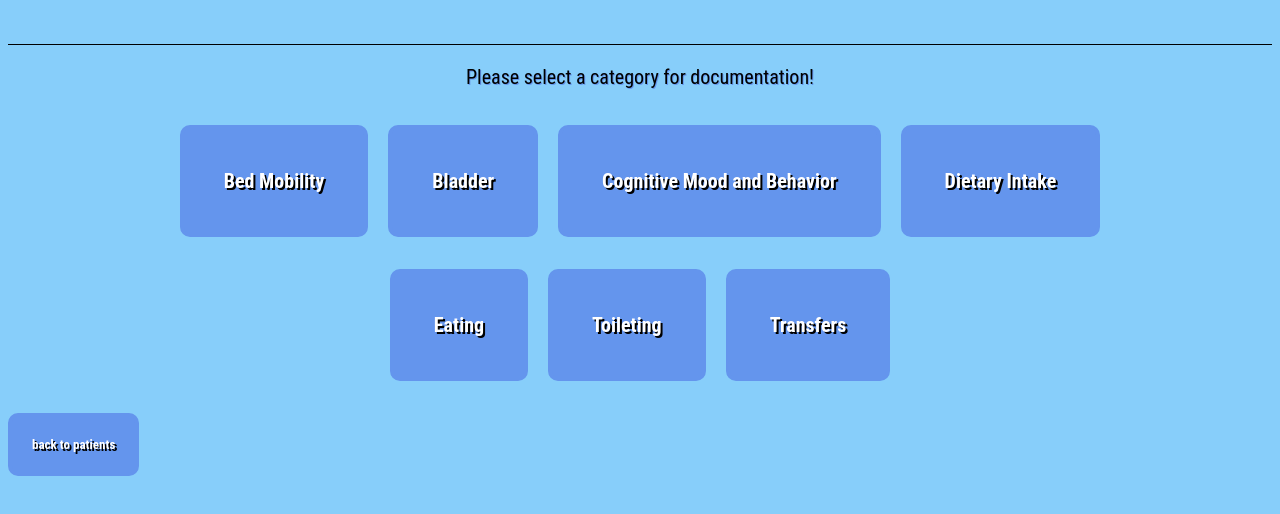
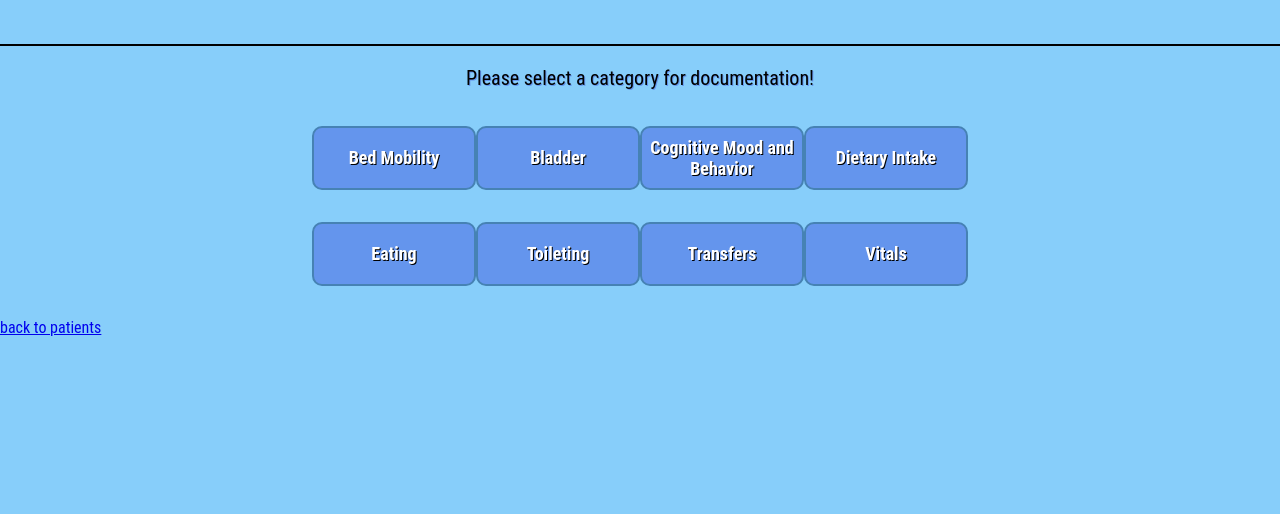
Before and after one commit to Involentary-Pterodacyl/health-assisting, a website built with webpack: page front end/ADL.html in a window 1280 px wide. Shown: the part 132-646 px from the top of the page. Built offline with nearby package versions, Linux system fonts and the light colour scheme.

Commit message:
Changes by 8000496

```diff
--- a/front end/ADL.html
+++ b/front end/ADL.html
@@ -13,16 +13,17 @@
 <p class = "p1"> Please select a category for documentation! </p>
 <section>
 <div style="display: flex; flex-direction: row; align-items: center; justify-content: center;" class="buttons1">
-<p > <a class = "bed" href="BED Mobility.html">Bed Mobility</a>  </p>
-<p > <a class = "bladder" href="BLADDER.html">Bladder</a> </p>
-<p> <a class = "mood" href="COGNITIVE,MOOD,BEHAVIOUR.html">Cognitive Mood and Behavior</a> </p>
-<p> <a class = "diet" href="DIETARY INTAKE.html">Dietary Intake</a> </p>
+<p > <a class = "buttons bed" href="BED Mobility.html">Bed Mobility</a>  </p>
+<p > <a class = "buttons bladder" href="BLADDER.html">Bladder</a> </p>
+<p> <a class = "buttons mood" href="COGNITIVE,MOOD,BEHAVIOUR.html">Cognitive Mood and Behavior</a> </p>
+<p> <a class = "buttons diet" href="DIETARY INTAKE.html">Dietary Intake</a> </p>
 </div>
 
 <div style="display: flex; flex-direction: row; align-items: center; justify-content: center;" class="buttons2">
-<p> <a   class = "eat" href="EATING.html">Eating</a> </p>
-<p> <a class = "toi" href="TOILETING.html">Toileting</a> </p>
-<p> <a class = "tran" href="TRANSFERS.html">Transfers</a> </p>
+<p> <a   class = "buttons eat" href="EATING.html">Eating</a> </p>
+<p> <a class = "buttons toi" href="TOILETING.html">Toileting</a> </p>
+<p> <a class = "buttons tran" href="TRANSFERS.html">Transfers</a> </p>
+<p> <a class = "buttons vita" href="Vital Signs.html">Vitals</a> </p>
 </div>
 
 </section>
--- a/front end/js/css/ADL.css
+++ b/front end/js/css/ADL.css
@@ -1,9 +1,12 @@
+/* General body styling */
 body {
   background-color: #87cefa;
   font-family: "Roboto Condensed", sans-serif;
-
+  margin: 0;
+  padding: 0;
 }
 
+/* Header styling */
 h1 {
   color: cornflowerblue;
   font-optical-sizing: auto;
@@ -16,139 +19,55 @@ h1 {
   font-family: "Roboto Condensed", sans-serif;
 }
 
-hr{
-  height: 1px;
+/* Horizontal rule styling */
+hr {
+  height: 2px;
   background-color: black;
   border: none;
+  margin: 10px auto;
+  width: 100%;
 }
 
-.p1{
+/* Paragraph text styling */
+.p1 {
   text-align: center;
   font-size: 20px;
   color: black;
-  font-family: "Roboto Condensed", sans-serif;
   text-shadow: 1px 1px cornflowerblue;
+  margin-bottom: 20px;
 }
 
-.buttons1{
-display: flex;
-column-gap:20px;
-
-}
-.bed{
-  color:white;
-  text-shadow: 2px 2px black;
-  display: inline-block;
-  padding: 40px;
-  border: 4px solid cornflowerblue ;
-  border-radius: 10px;
-  font-family: "Roboto Condensed", sans-serif;
-  font-size:20px;
-  font-weight: bold;
-  background-color: cornflowerblue;
-  text-decoration: none;
-
-}
-.bladder{
-  color:white;
-  text-shadow: 2px 2px black;
-  display: inline-block;
-  padding: 40px;
-  border: 4px solid cornflowerblue ;
-  border-radius: 10px;
-  font-family: "Roboto Condensed", sans-serif;
-  font-size:20px;
-  font-weight: bold;
-  background-color: cornflowerblue;
-  text-decoration: none;
-
-}
-.mood{
-  color:white;
-  text-shadow: 2px 2px black;
-  display: inline-block;
-  padding: 40px;
-  border: 4px solid cornflowerblue ;
-  border-radius: 10px;
-  font-family: "Roboto Condensed", sans-serif;
-  font-size:20px;
-  font-weight: bold;
-  background-color: cornflowerblue;
-  text-decoration: none;
-}
-.diet{
-  color:white;
-  text-shadow: 2px 2px black;
-  display: inline-block;
-  padding: 40px;
-  border: 4px solid cornflowerblue ;
-  border-radius: 10px;
-  font-family: "Roboto Condensed", sans-serif;
-  font-size:20px;
-  font-weight: bold;
-  background-color: cornflowerblue;
-  text-decoration: none;
+/* Button container styling */
+.button-container {
+  display: flex;
+  flex-wrap: wrap;
+  justify-content: center; /* Align buttons horizontally */
+  gap: 20px; /* Space between buttons */
+  margin: 20px;
 }
 
-
-.buttons2{
+/* Button general styling */
+.buttons {
+  background-color: cornflowerblue;
+  border: 2px solid #4682b4;
+  text-align: center;
+  text-decoration: none;
+  font-size: 18px;
+  width: 160px; /* Fixed width for equal size */
+  height: 60px; /* Fixed height for equal size */
   display: flex;
-  column-gap:20px;
+  align-items: center; /* Center text vertically */
+  justify-content: center; /* Center text horizontally */
+  border-radius: 10px;
+  color: white;
+  text-shadow: 1px 1px black;
+  font-weight: bold;
+  cursor: pointer;
+  transition: background-color 0.3s ease, transform 0.2s ease;
 }
 
-.eat{
-  color:white;
-  text-shadow: 2px 2px black;
-  display: inline-block;
-  padding: 40px;
-  border: 4px solid cornflowerblue ;
-  border-radius: 10px;
-  font-family: "Roboto Condensed", sans-serif;
-  font-size:20px;
-  font-weight: bold;
-  background-color: cornflowerblue;
-  text-decoration: none;
+/* Button hover effect */
+.buttons:hover {
+  background-color: #4682b4;
+  transform: scale(1.05);
 }
-
-.toi{
-  color:white;
-  text-shadow: 2px 2px black;
-  display: inline-block;
-  padding: 40px;
-  border: 4px solid cornflowerblue ;
-  border-radius: 10px;
-  font-family: "Roboto Condensed", sans-serif;
-  font-size:20px;
-  font-weight: bold;
-  background-color: cornflowerblue;
-  text-decoration: none;
-}
-
-.tran{
-  color:white;
-  text-shadow: 2px 2px black;
-  display: inline-block;
-  padding: 40px;
-  border: 4px solid cornflowerblue ;
-  border-radius: 10px;
-  font-family: "Roboto Condensed", sans-serif;
-  font-size:20px;
-  font-weight: bold;
-  background-color: cornflowerblue;
-  text-decoration: none;
-}
-
-
-.pait{
-  color:white;
-  text-shadow: 2px 2px black;
-  display: inline-block;
-  padding: 20px;
-  border: 4px solid cornflowerblue ;
-  border-radius: 10px;
-  font-family: "Roboto Condensed", sans-serif;
-  font-size:13px;
-  font-weight: bold;
-  background-color: cornflowerblue;
-  text-decoration: none;
-}
```
Also changed, not shown: front end/BED Mobility.html (+11 -11 lines), front end/js/css/Bed.css (+35 -1 lines), front end/js/css/mood.css (+27 -20 lines).
